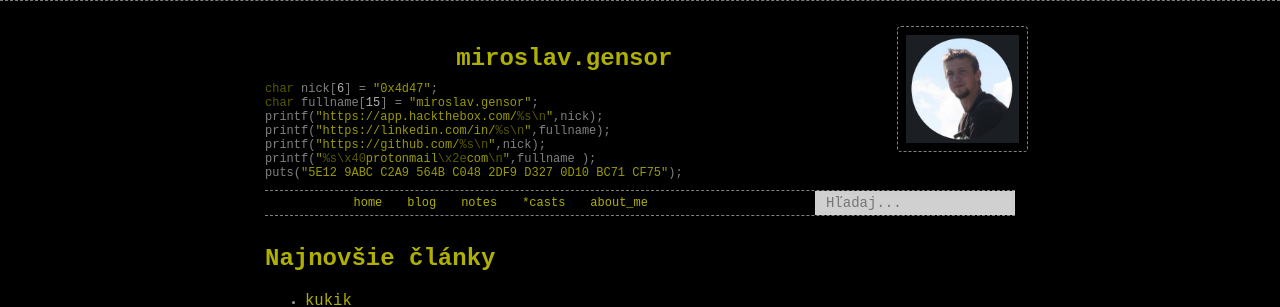
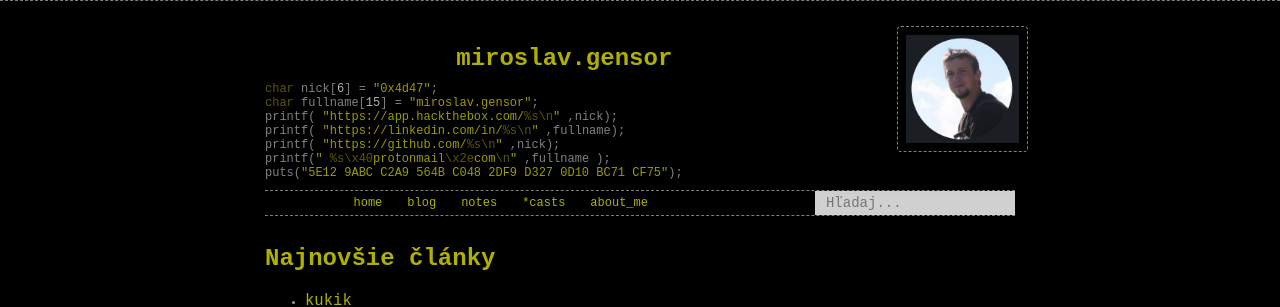
Before and after one commit to 0x00mg/0x00mg.github.io, a Jekyll site: the page built from index.md, in a window 1280 px wide. Shown: the top 307 px of the page. Built offline with Jekyll 4.4.1, drawn with Linux system fonts in a browser that asks for light colours.

Commit message:
Update header.html

```diff
--- a/_includes/header.html
+++ b/_includes/header.html
@@ -4,16 +4,17 @@
       <h1 class="">miroslav.gensor</h1>
       <p><span class="reserved">char</span> nick[<span class="number">6</span>] = <span class="string">"{{ site.nick }}"</span>;</p>
       <p><span class="reserved">char</span> fullname[<span class="number">15</span>] = <span class="string">"{{ site.fullname }}"</span>;</p>
-      <p>printf(<a href="https://{{ site.hackthebox.server }}/profile/{{ site.hackthebox.profile }}" target="_blank"><span class="string">"https://{{ site.hackthebox.server }}/<span class="reserved">%s\n</span>"</span></a>,nick);</p>
-      <p>printf(<a href="https://{{ site.linkedin.server }}/in/{{ site.linkedin.profile }}" target="_blank"><span class="string">"https://{{ site.linkedin.server }}/in/<span class="reserved">%s\n</span>"</span></a>,fullname);</p>
-      <p>printf(<a href="https://{{ site.source_code.server }}/{{ site.source_code.nick }}" target="_blank"><span class="string">"https://{{ site.source_code.server }}/<span class="reserved">%s\n</span>"</span></a>,nick);</p>
-      <p>printf(<a href="mailto:{{ site.fullname }}@{{ site.mail.domain }}.{{ site.mail.ext }}"><span class="string">"<span class="reserved">%s\x40</span>{{ site.mail.domain }}<span class="reserved">\x2e</span>{{ site.mail.ext }}<span class="reserved">\n</span>"</span></a>,fullname );</p>
+      <p>printf(<a href="https://{{ site.hackthebox.server }}/profile/{{ site.hackthebox.profile }}" target="_blank"><span class="string"> "https://{{ site.hackthebox.server }}/<span class="reserved">%s\n</span>"</span></a> ,nick);</p>
+      <p>printf(<a href="https://{{ site.linkedin.server }}/in/{{ site.linkedin.profile }}" target="_blank"><span class="string"> "https://{{ site.linkedin.server }}/in/<span class="reserved">%s\n</span>"</span></a> ,fullname);</p>
+      <p>printf(<a href="https://{{ site.source_code.server }}/{{ site.source_code.nick }}" target="_blank"><span class="string"> "https://{{ site.source_code.server }}/<span class="reserved">%s\n</span>"</span></a> ,nick);</p>
+      <p>printf(<a href="mailto:{{ site.fullname }}@{{ site.mail.domain }}.{{ site.mail.ext }}"><span class="string">"<span class="reserved"> %s\x40</span>{{ site.mail.domain }}<span class="reserved">\x2e</span>{{ site.mail.ext }}<span class="reserved">\n</span>"</span></a> ,fullname );</p>
       <p>puts(<a href="{{ site.baseurl }}misc/pubkey.gpg.txt" target="_blank"><span class="string">"5E12 9ABC C2A9 564B C048  2DF9 D327 0D10 BC71 CF75"</span></a>);</p>
     </div>
 
     <!-- Fotka napravo -->
     <div class="header-image">
-      <img src="{{ site.baseurl }}/images/profile.jpg" alt="Miroslav Gensor" style="width:auto; height:calc(7 * 1.5em); object-fit:cover; border-radius:4px;">
+      <img src="{{ site.baseurl }}/images/profile.jpg" alt="Miroslav Gensor"
+           style="width:auto; max-height:calc(7 * 1.5em); object-fit:cover; border-radius:4px;">
     </div>
   </div>
 </header>
```
